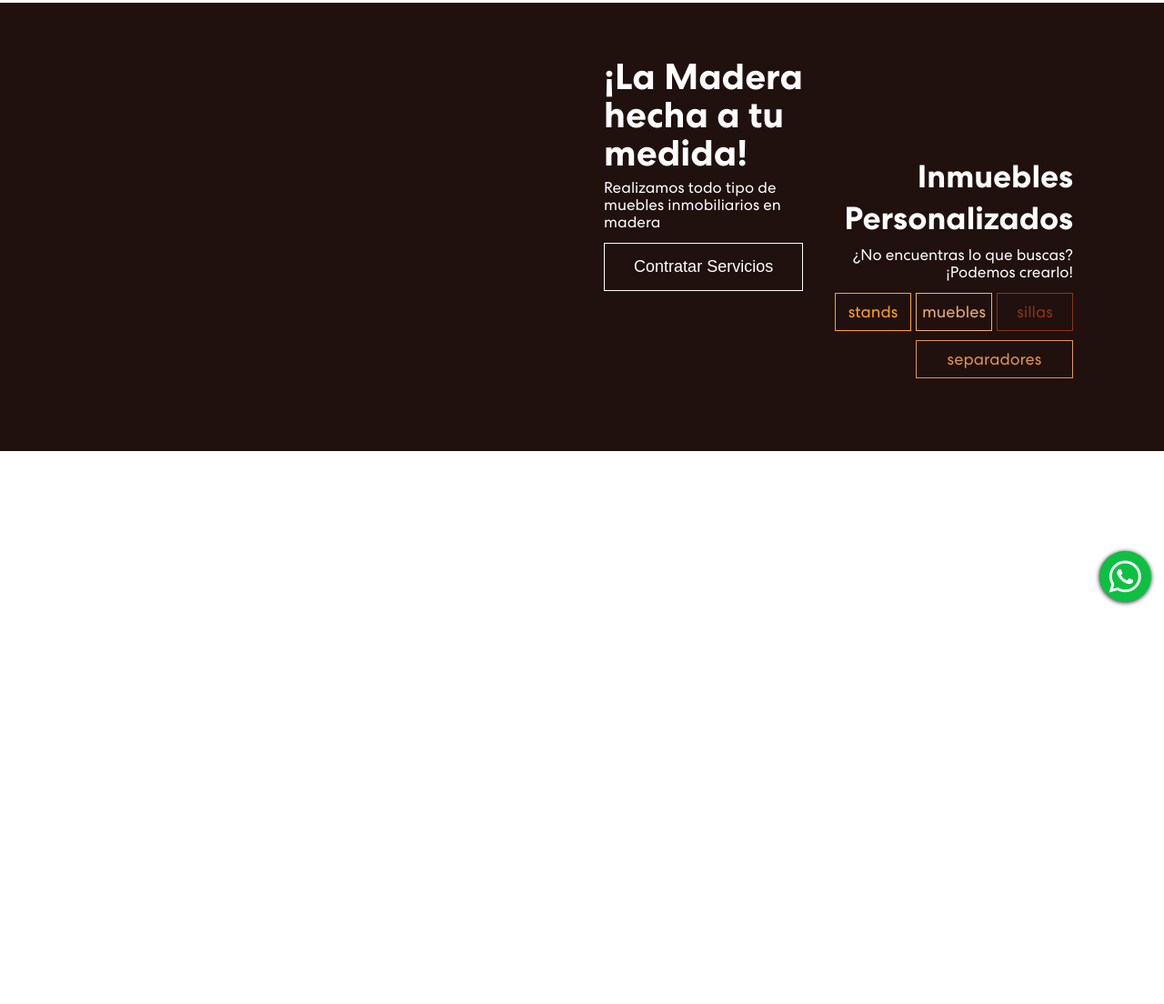
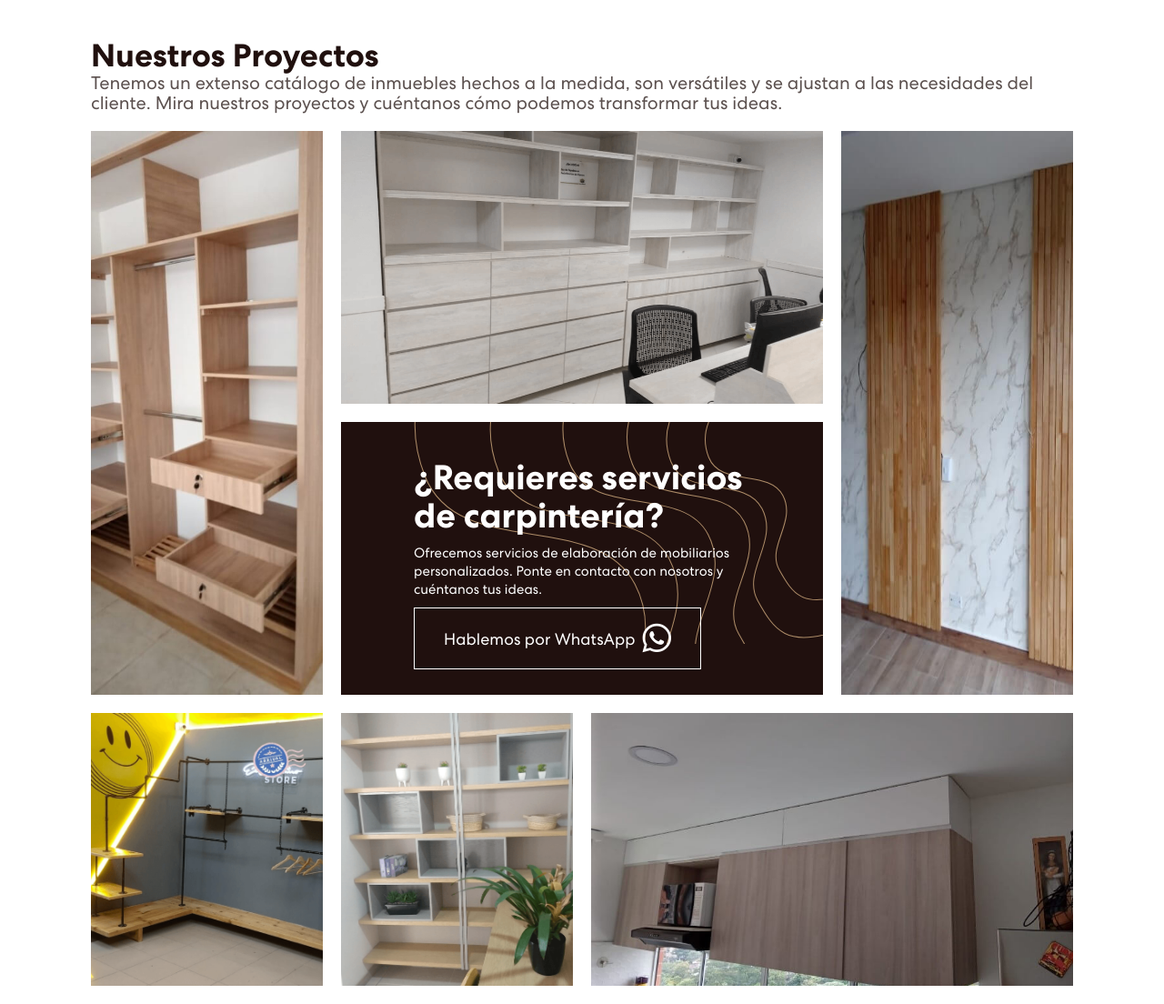
Before and after one commit to josdavidh/enmadera, a website built with webpack: page src/index.html in a window 1280 px wide. Shown: the part 127-1231 px from the top of the page at 91% size. Before the commit the page ends 800 px from the top, so only its background shows below. Built offline with nearby package versions, Linux system fonts and the light colour scheme; files whose address does not match are found by name.

Commit message:
se realiza la primera fase de la modal de los proyectos

```diff
--- a/package.json
+++ b/package.json
@@ -23,6 +23,7 @@
     "html-loader": "^4.1.0",
     "html-webpack-plugin": "^5.5.0",
     "style-loader": "^3.3.1",
+    "swiper": "^8.3.2",
     "webpack": "^5.74.0",
     "webpack-cli": "^4.10.0",
     "webpack-dev-server": "^4.10.1"
--- a/src/css/styles.css
+++ b/src/css/styles.css
@@ -767,6 +767,25 @@ nav.container{
   max-width: 1700px;
   margin: 20px auto;
   padding: 0 5px;
+  overflow: hidden;
+}
+
+.projects__header {
+  width: 100%;
+  max-width: 1700px;
+  margin: 20px auto;
+}
+
+.projects__header--title h2{
+  font-size: 3.5rem;
+  line-height: 3.7rem;
+  color: var(--darkBrown);
+}
+
+.projects__header--title p{
+  font-size: 2rem;
+  line-height: 2.2rem;
+  color: var(--transparentBrown);
 }
 
 .projects__container{
@@ -794,6 +813,7 @@ nav.container{
   /* position: absolute;
   top: 15px;
   left: 25px; */
+  display: none;
 }
 
 .projects__title {
@@ -812,9 +832,48 @@ nav.container{
   height: 100%;
 }
 
+.projects__modal {
+  transform: scale(0);
+  position: fixed;
+  top: 0;
+  height: 100vh;
+  width: 100vw;
+  background-color: rgba(0, 0, 0, .8);
+  z-index: 1000;
+  transition: .3s ease-in-out;
+}
+
+
+.projects__modal.show {
+  transform: scale(1);
+}
+
+.projects__modal.hide {
+  transform: scale(0);
+}
+
+.modal__close {
+  object-fit: cover;
+  width: 64px;
+  height: 64px;
+  position: fixed;
+  top: 30px;
+  right: 35px;
+  cursor: pointer;
+}
+
+.swiper {
+  width: 600px;
+  height: 300px;
+}
+
 @media(min-width: 768px) {
   .projects {
-    padding: 0 60px;
+    padding: 0 100px;
+  }
+
+  .projects__container {
+    gap: 20px;
   }
 
   .wide {
--- a/src/router/index.routes.js
+++ b/src/router/index.routes.js
@@ -1,4 +1,5 @@
 import {pages} from "../controllers/index.js";
+import {utils} from "../utils/index.js";
 
 const  router = (route) => {
 
@@ -10,8 +11,9 @@ const  router = (route) => {
 
 
     body.appendChild(main);
-    main.appendChild(pages.header());
-    // // main.appendChild(pages.projects());
+    // main.appendChild(pages.header());
+    main.appendChild(pages.projects());
+    utils.showProjects();
     // main.appendChild(pages.services());
     // main.appendChild(pages.about());
     // main.appendChild(pages.banner());
--- /dev/null
+++ b/src/utils/index.js
@@ -0,0 +1,7 @@
+import ShowProjects from "./showProjects.js"
+
+const utils = {
+    showProjects: ShowProjects,
+}
+
+export {utils}
--- /dev/null
+++ b/src/utils/showProjects.js
@@ -0,0 +1,59 @@
+import Swiper from 'swiper';
+import 'swiper/css';
+
+export default () => {
+    const projectsElements = document.querySelectorAll(".projects__element");
+
+    projectsElements.forEach( element => {
+        element.addEventListener("click", () => {
+            openModal();
+        })
+    })
+
+    const modal = document.querySelector(".projects__modal");
+    const closeBtn = document.querySelector(".modal__close");
+
+    closeBtn.addEventListener("click", () =>{
+        closeModal();
+    })
+    modal.addEventListener("click", () =>{
+        closeModal();
+    })
+
+    const closeModal = () => {
+        modal.classList.remove("show");
+        modal.classList.add("hide");
+    }
+
+    const openModal = () => {
+        modal.classList.remove("hide");
+        modal.classList.add("show");
+    }
+
+
+
+
+    const swiper = new Swiper('.swiper', {
+        // Optional parameters
+        direction: 'horizontal',
+        loop: true,
+
+        // If we need pagination
+        pagination: {
+          el: '.swiper-pagination',
+        },
+
+        // Navigation arrows
+        navigation: {
+          nextEl: '.swiper-button-next',
+          prevEl: '.swiper-button-prev',
+        },
+
+        // And if we need scrollbar
+        scrollbar: {
+          el: '.swiper-scrollbar',
+        },
+      });
+
+
+}
--- a/src/views/banner.html
+++ b/src/views/banner.html
@@ -8,7 +8,7 @@
       </div>
     </div>
     <div class="banner__button">
-      <a class="btn__contact light whatsapp"><span>Hablemos por WhatsApp</span><i class="fab fa-whatsapp fa-2x"></i></a>
+      <a class="btn light whatsapp"><span>Hablemos por WhatsApp</span><i class="fab fa-whatsapp fa-2x"></i></a>
     </div>
     <div class="banner__bg">
 
--- a/src/views/projects.html
+++ b/src/views/projects.html
@@ -1,14 +1,36 @@
 <section class="projects">
+  <div class="projects__header">
+    <div class="projects__header--title">
+      <h2>Nuestros Proyectos</h2>
+      <p>
+        Tenemos un extenso cat&aacute;logo de inmuebles hechos a la medida, son
+        vers&aacute;tiles y se ajustan a las necesidades del cliente. Mira
+        nuestros proyectos y cu&eacute;ntanos c&oacute;mo podemos transformar
+        tus ideas.
+      </p>
+    </div>
+    <!-- <picture class= "projects__header--title">
+            <img src="../assets/icon/enmadera.svg" alt="Logo de en madera">
+        </picture> -->
+  </div>
   <div class="projects__container">
     <article class="projects__element tall" data-aos="fade-right">
-            <img class="projects__image" src="../assets/img/closet2.jpg" alt="Imagen de closet">
+      <img
+        class="projects__image"
+        src="../assets/img/closet2.jpg"
+        alt="Imagen de closet"
+      />
       <div class="projects__texts">
         <h3 class="projects__title">Titulo del proyecto</h3>
         <p class="projects__description">Descripcion del proyecto</p>
       </div>
     </article>
     <article class="projects__element wide" data-aos="fade-down">
-            <img class="projects__image" src="../assets/img/biblioteca.png" alt="biblioteca blanca en madera">
+      <img
+        class="projects__image"
+        src="../assets/img/biblioteca.png"
+        alt="biblioteca blanca en madera"
+      />
       <div class="projects__texts">
         <h3 class="projects__title">Titulo del proyecto</h3>
         <p class="projects__description">Descripcion del proyecto</p>
@@ -17,46 +39,95 @@
     <section class="banner wide" id="banner__projects" data-aos="zoom-in">
       <div class="banner__texts">
         <div class="banner__title">
-                <h2>¿Requieres servicios de carpinter&iacute;a? </h2>
+          <h2>¿Requieres servicios de carpinter&iacute;a?</h2>
         </div>
         <div class="banner__description">
-                <p>Ofrecemos servicios de elaboraci&oacute;n de mobiliarios personalizados. Ponte en contacto con nosotros y cu&eacute;ntanos tus ideas.</p>
+          <p>
+            Ofrecemos servicios de elaboraci&oacute;n de mobiliarios
+            personalizados. Ponte en contacto con nosotros y cu&eacute;ntanos
+            tus ideas.
+          </p>
         </div>
       </div>
       <div class="banner__button">
-              <a class="btn__contact light whatsapp"><span>Hablemos por WhatsApp</span><i class="fab fa-whatsapp fa-2x"></i></a>
+        <a class="btn light whatsapp"
+          ><span>Hablemos por WhatsApp</span
+          ><i class="fab fa-whatsapp fa-2x"></i
+        ></a>
       </div>
-            <div class="banner__bg">
-
-            </div>
+      <div class="banner__bg"></div>
     </section>
     <article class="projects__element tall" data-aos="fade-left">
-            <img class="projects__image" src="../assets/img/separador1.jpg" alt="separador de madera">
+      <img
+        class="projects__image"
+        src="../assets/img/separador1.jpg"
+        alt="separador de madera"
+      />
       <div class="projects__texts">
         <h3 class="projects__title">Titulo del proyecto</h3>
         <p class="projects__description">Descripcion del proyecto</p>
       </div>
     </article>
     <article class="projects__element" data-aos="fade-down-right">
-            <img class="projects__image" src="../assets/img/exhibidorAlmacen.png" alt="exhibidor o repisa de almacen">
+      <img
+        class="projects__image"
+        src="../assets/img/exhibidorAlmacen.png"
+        alt="exhibidor o repisa de almacen"
+      />
       <div class="projects__texts">
         <h3 class="projects__title">Titulo del proyecto</h3>
         <p class="projects__description">Descripcion del proyecto</p>
       </div>
     </article>
     <article class="projects__element" data-aos="fade-down-left">
-            <img class="projects__image" src="../assets/img/muebleEstudio.png" alt="mueble de estudio en madera">
+      <img
+        class="projects__image"
+        src="../assets/img/muebleEstudio.png"
+        alt="mueble de estudio en madera"
+      />
       <div class="projects__texts">
         <h3 class="projects__title">Titulo del proyecto</h3>
         <p class="projects__description">Descripcion del proyecto</p>
       </div>
     </article>
     <article class="projects__element wide" data-aos="fade-up">
-            <img class="projects__image" src="../assets/img/gabineteCocina.jpg" alt="Gabinete de cocina">
+      <img
+        class="projects__image"
+        src="../assets/img/gabineteCocina.jpg"
+        alt="Gabinete de cocina"
+      />
       <div class="projects__texts">
         <h3 class="projects__title">Titulo del proyecto</h3>
         <p class="projects__description">Descripcion del proyecto</p>
       </div>
     </article>
   </div>
+  <div class="projects__modal">
+    <img
+      class="modal__close"
+      src="../assets/icon/close-light.svg"
+      alt="boton de cerrar"
+    />
+          <!-- Slider main container -->
+          <div class="swiper">
+            <!-- Additional required wrapper -->
+            <div class="swiper-wrapper">
+              <!-- Slides -->
+              <div class="swiper-slide">Slide 1</div>
+              <div class="swiper-slide">Slide 2</div>
+              <div class="swiper-slide">Slide 3</div>
+              ...
+            </div>
+            <!-- If we need pagination -->
+            <div class="swiper-pagination"></div>
+
+            <!-- If we need navigation buttons -->
+            <div class="swiper-button-prev"></div>
+            <div class="swiper-button-next"></div>
+
+            <!-- If we need scrollbar -->
+            <div class="swiper-scrollbar"></div>
+          </div>
+  </div>
+
 </section>
```
Also changed, not shown: src/assets/icon/close-light.svg (added), src/assets/img/pexels-thijs-van-der-weide-1094770.jpg (added), 1 other file. Lines whose indentation alone changed are shown as unchanged.
